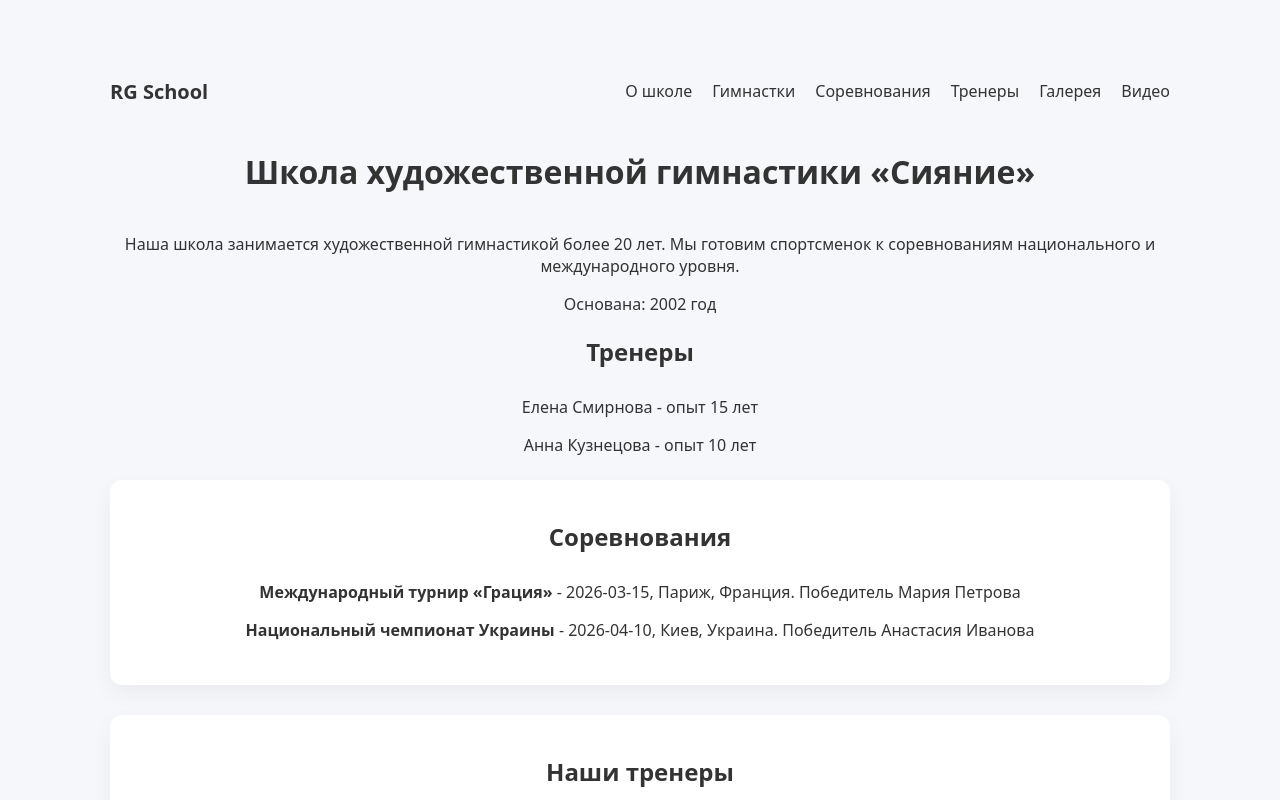
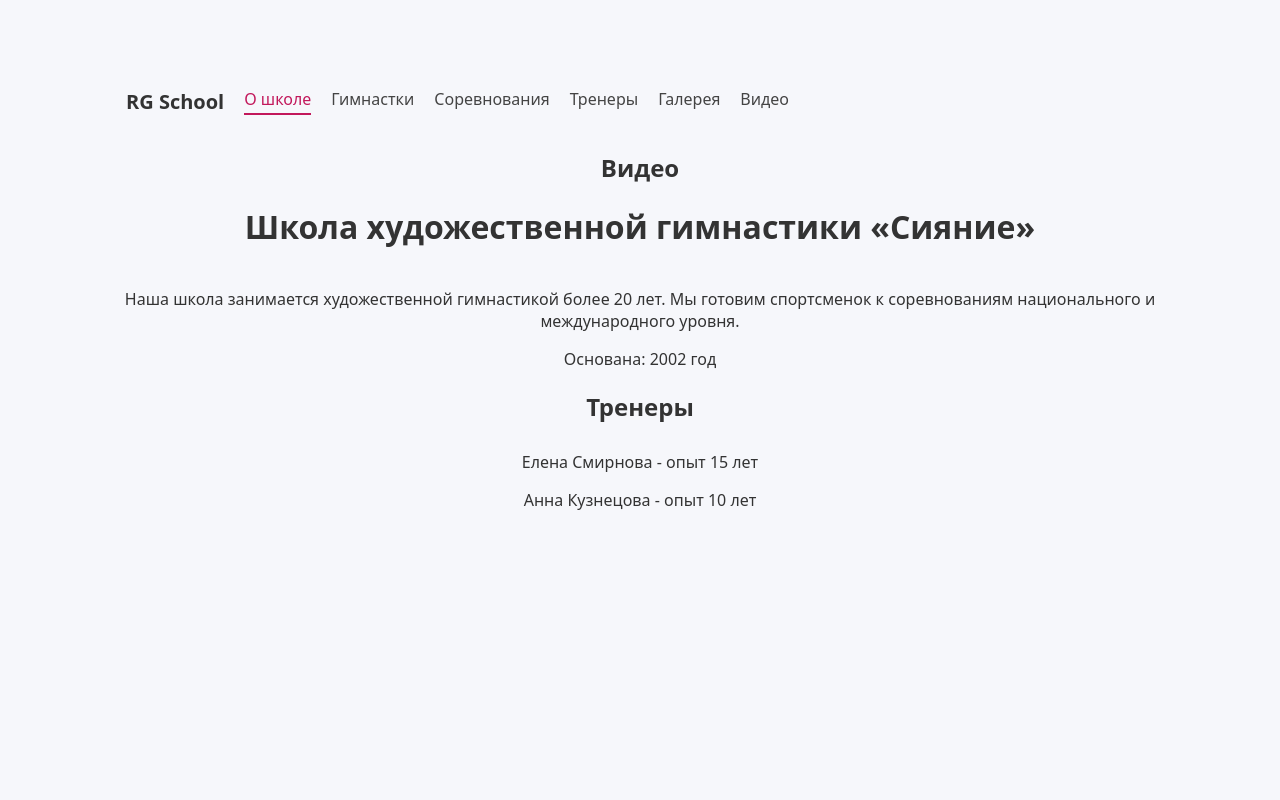
Before and after one commit to KonnyDaugh/ritmic-gimnastic, a React (Vite) app: page / in a window 1280 px wide. Shown: the top 800 px of the page. Built offline with nearby package versions, Linux system fonts and the light colour scheme.

Commit message:
Configured page navigation

```diff
--- a/package.json
+++ b/package.json
@@ -11,7 +11,8 @@
   },
   "dependencies": {
     "react": "^18.2.0",
-    "react-dom": "^18.2.0"
+    "react-dom": "^18.2.0",
+    "react-router-dom": "^6.30.3"
   },
   "devDependencies": {
     "@types/react": "^18.2.15",
--- a/src/app/RGSchoolApp.jsx
+++ b/src/app/RGSchoolApp.jsx
@@ -1,25 +1,29 @@
+import { Routes, Route } from 'react-router-dom';
 import './RGSchoolApp.css';
-import SchoolAbout from '../pages/SchoolAbout';
-import CompetitionsList from '../components/CompetitionsList';
-import CoachesList from '../components/CoachesList';
-import Gallery from '../components/Gallery';
-import GymnastList from '../components/GymnastList';
-import VideoGallery from '../components/VideoGallery';
 import Navigation from '../components/Navigation';
 
-function RGSchoolApp() {
+import SchoolAboutPage from '../pages/SchoolAboutPage';
+import CoachesPage from '../pages/CoachesPage';
+import CompetitionsPage from '../pages/CompetitionsPage';
+import GalleryPage from '../pages/GalleryPage';
+import GymnastsPage from '../pages/GymnastsPage';
+import VideosPage from '../pages/VideosPage';
 
+const RGSchoolApp = () => {
   return (
-    <div className='app-container' >
-        <Navigation />
-        <SchoolAbout />
-        <CompetitionsList />
-        <CoachesList />
-        <Gallery />
-        <GymnastList />
-        <VideoGallery />
+    <div className="app-container">
+      <Navigation />
+
+      <Routes>
+        <Route path="/" element={<SchoolAboutPage />} />
+        <Route path="/gymnasts" element={<GymnastsPage />} />
+        <Route path="/competitions" element={<CompetitionsPage />} />
+        <Route path="/coaches" element={<CoachesPage />} />
+        <Route path="/gallery" element={<GalleryPage />} />
+        <Route path="/videos" element={<VideosPage />} />
+      </Routes>
     </div>
-  )
-}
+  );
+};
 
 export default RGSchoolApp;
--- a/src/components/Navigation.css
+++ b/src/components/Navigation.css
@@ -1,8 +1,7 @@
 .navigation {
   display: flex;
-  justify-content: space-between;
-  align-items: center;
-  margin-bottom: 40px;
+  gap: 20px;
+  padding: 16px;
 }
 
 .logo {
@@ -10,19 +9,13 @@
   font-size: 20px;
 }
 
-.nav-links {
-  display: flex;
-  gap: 20px;
-  list-style: none;
-  padding: 0;
-  margin: 0;
-}
-
-.nav-links li {
-  cursor: pointer;
+.nav-link {
+  text-decoration: none;
+  color: #444;
   font-weight: 500;
 }
 
-.nav-links li:hover {
-  text-decoration: underline;
+.nav-link.active {
+  color: #c2185b;
+  border-bottom: 2px solid #c2185b;
 }
--- a/src/components/Navigation.jsx
+++ b/src/components/Navigation.jsx
@@ -1,18 +1,19 @@
-import React from 'react';
+import { NavLink } from 'react-router-dom';
 import './Navigation.css';
 
 function Navigation() {
+    const getLinkClass = ({ isActive }) =>
+        isActive ? 'nav-link active' : 'nav-link';
+
   return (
     <nav className="navigation">
       <span className="logo">RG School</span>
-      <ul className="nav-links">
-        <li>О школе</li>
-        <li>Гимнастки</li>
-        <li>Соревнования</li>
-        <li>Тренеры</li>
-        <li>Галерея</li>
-        <li>Видео</li>
-      </ul>
+      <NavLink to="/" end className={getLinkClass}>О школе</NavLink>
+      <NavLink to="/gymnasts" className={getLinkClass}>Гимнастки</NavLink>
+      <NavLink to="/competitions" className={getLinkClass}>Соревнования</NavLink>
+      <NavLink to="/coaches" className={getLinkClass}>Тренеры</NavLink>
+      <NavLink to="/gallery" className={getLinkClass}>Галерея</NavLink>
+      <NavLink to="/videos" className={getLinkClass}>Видео</NavLink>
     </nav>
   );
 }
--- a/src/main.jsx
+++ b/src/main.jsx
@@ -1,10 +1,13 @@
-import React from 'react'
-import ReactDOM from 'react-dom/client'
-import RGSchoolApp from './app/RGSchoolApp.jsx'
-import './index.css'
+import React from 'react';
+import ReactDOM from 'react-dom/client';
+import { BrowserRouter } from 'react-router-dom';
+import RGSchoolApp from './app/RGSchoolApp.jsx';
+import './index.css';
 
 ReactDOM.createRoot(document.getElementById('root')).render(
   <React.StrictMode>
-    <RGSchoolApp />
+    <BrowserRouter>
+        <RGSchoolApp />
+    </BrowserRouter>
   </React.StrictMode>,
 )
--- /dev/null
+++ b/src/pages/CoachesPage.jsx
@@ -0,0 +1,12 @@
+import CoachesList from '../components/CoachesList';
+
+const CoachesPage = () => {
+    return (
+        <>
+            <h2>Наши тренеры</h2>
+            <CoachesList />
+        </>
+    );
+}
+
+export default CoachesPage;
--- /dev/null
+++ b/src/pages/CompetitionsPage.jsx
@@ -0,0 +1,12 @@
+import CompetitionsList from '../components/CompetitionsList';
+
+const CompetitionsPage = () => {
+    return (
+        <>
+            <h2>Соревнования</h2>
+            <CompetitionsList />
+        </>
+    );
+}
+
+export default CompetitionsPage;
--- /dev/null
+++ b/src/pages/GalleryPage.jsx
@@ -0,0 +1,12 @@
+import Gallery from '../components/Gallery';
+
+const GalleryPage = () => {
+  return (
+    <>
+      <h2>Галерея</h2>
+      <Gallery />
+    </>
+  );
+};
+
+export default GalleryPage;
--- /dev/null
+++ b/src/pages/GymnastsPage.jsx
@@ -0,0 +1,12 @@
+import GymnastList from '../components/GymnastList';
+
+const GymnastsPage = () => {
+  return (
+    <>
+      <h2>Галерея</h2>
+      <GymnastList />
+    </>
+  );
+};
+
+export default GymnastsPage;
--- /dev/null
+++ b/src/pages/SchoolAboutPage.jsx
@@ -0,0 +1,12 @@
+import SchoolAbout from '../components/SchoolAbout';
+
+const SchoolAboutPage = () => {
+    return (
+        <>
+            <h2>Видео</h2>
+            <SchoolAbout />
+        </>
+    );
+}
+
+export default SchoolAboutPage;
--- /dev/null
+++ b/src/pages/VideosPage.jsx
@@ -0,0 +1,12 @@
+import VideoGallery from '../components/VideoGallery';
+
+const VideosPage = () => {
+    return (
+        <>
+            <h2>Видео</h2>
+            <VideoGallery />
+        </>
+    );
+}
+
+export default VideosPage;
```
Also changed, not shown: src/components/SchoolAbout.jsx (renamed from src/pages/SchoolAbout.jsx), 1 other file (tests, documents, lock files or other folders).
